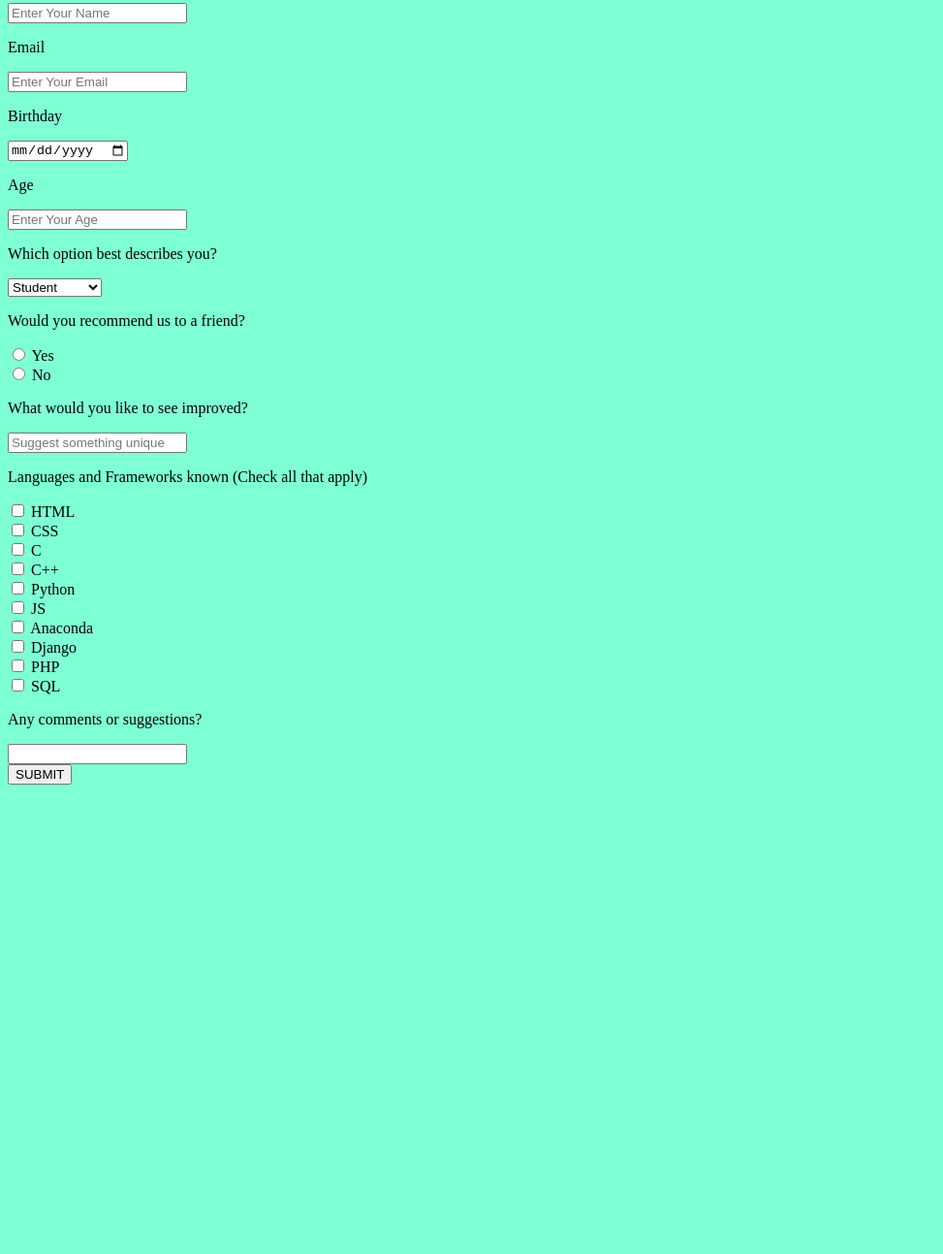
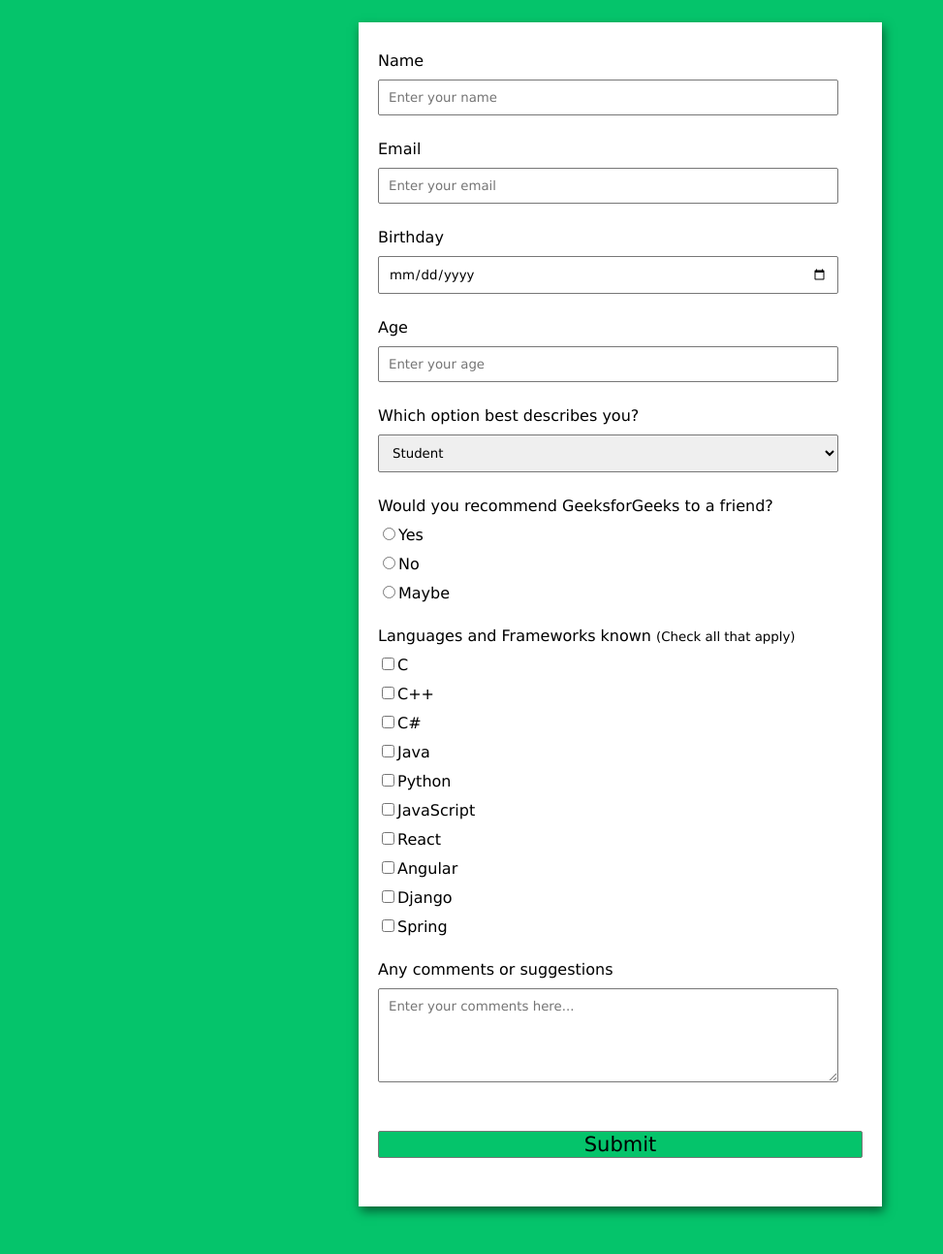
Before and after one commit to Amrit-Raj-17/Random-Survey, a plain HTML site: page index.html in a window 1280 px wide. Shown: the part 73-1366 px from the top of the page at 97% size, without its empty margins (0-973 px from the left). Before the commit the page ends 890 px from the top, so only its background shows below. Drawn offline with Linux system fonts and the light colour scheme.

Commit message:
Add files via upload

```diff
--- a/index.html
+++ b/index.html
@@ -5,59 +5,136 @@
     <title>Survey</title>
 </head>
 <body>
-    <p class="survey">Survey Form</p>
-    <dev class="details">
-        <p>Name</p>
-        <input type="text" name="name" id="name" placeholder="Enter Your Name"><br>
-        <p>Email</p>
-        <input type="email" name="email" id="email" placeholder="Enter Your Email"><br>
-        <p>Birthday</p>
-        <input type="date" id="birthday" name="birthday">
-        <p>Age</p>
-        <input type="number" name="age" id="age" placeholder="Enter Your Age">
-        <p>Which option best describes you?</p>
-        <select>
-            <option>Student</option>
-            <option>Developer</option>
-            <option>Teacher</option>
-            <option>Programmer</option>
-            <option>Other</option>
-        </select>
-        <p>Would you recommend us to a friend?</p>
-        <form>
-            <input type="radio" id="Yes" name="recommend">
-            <label for="Yes">Yes</label><br>
-            <input type="radio" id="No" name="recommend">
-            <label for="No">No</label>
-        </form>
-        <p>What would you like to see improved?</p>
-        <input type="text" name="improve" id="improve" placeholder="Suggest something unique">
-        <p>Languages and Frameworks known (Check all that apply)</p>
-        <form>
-            <input type="checkbox" id="HTML" name="html">
-            <label for="HTML">HTML</label><br>
-            <input type="checkbox" id="CSS" name="css">
-            <label for="CSS">CSS</label><br>
-            <input type="checkbox" id="C" name="C">
-            <label for="C">C</label><br>
-            <input type="checkbox" id="C++" name="C++">
-            <label for="C++">C++</label><br>
-            <input type="checkbox" id="Python" name="Python">
-            <label for="Python">Python</label><br>
-            <input type="checkbox" id="JS" name="js">
-            <label for="JS">JS</label><br>
-            <input type="checkbox" id="Anaconda" name="Anaconda">
-            <label for="Anaconda">Anaconda</label><br>
-            <input type="checkbox" id="Django" name="Django">
-            <label for="Django">Django</label><br>
-            <input type="checkbox" id="PHP" name="PHP">
-            <label for="PHP">PHP</label><br>
-            <input type="checkbox" id="SQL" name="SQL">
-            <label for="SQL">SQL</label><br>
-        </form>
-        <p>Any comments or suggestions?</p>
-        <input type="text"><br>
-        <input class="submit" type="button" onclick="alert('Thank you for the survey.')" value="SUBMIT">
-    </dev>
+    <h1>Survey Form</h1>
+
+    <form id="form">
+
+        <div class="form-control">
+            <label for="name" id="label-name">
+                Name
+            </label>
+
+            <input type="text"
+                   id="name"
+                   placeholder="Enter your name" />
+        </div>
+
+        <div class="form-control">
+            <label for="email" id="label-email">
+                Email
+            </label>
+
+            <input type="email"
+                   id="email"
+                   placeholder="Enter your email" />
+        </div>
+
+        <div class="form-control">
+            <label for="birthday" id="label-birthday">
+                Birthday
+            </label>
+
+            <input type="date"
+                id="birthday"
+                placeholder="Enter your birthday" />
+        </div>
+
+        <div class="form-control">
+            <label for="age" id="label-age">
+                Age
+            </label>
+
+            <input type="text"
+                   id="age"
+                   placeholder="Enter your age" />
+        </div>
+
+        <div class="form-control">
+            <label for="role" id="label-role">
+                Which option best describes you?
+            </label>
+
+            <select name="role" id="role">
+                <option value="student">Student</option>
+                <option value="intern">Intern</option>
+                <option value="professional">
+                    Professional
+                </option>
+                <option value="other">Other</option>
+            </select>
+        </div>
+
+        <div class="form-control">
+            <label>
+                Would you recommend GeeksforGeeks
+                to a friend?
+            </label>
+
+            <label for="recommed-1">
+                <input type="radio"
+                       id="recommed-1"
+                       name="recommed">Yes</input>
+            </label>
+            <label for="recommed-2">
+                <input type="radio"
+                       id="recommed-2"
+                       name="recommed">No</input>
+            </label>
+            <label for="recommed-3">
+                <input type="radio"
+                       id="recommed-3"
+                       name="recommed">Maybe</input>
+            </label>
+        </div>
+
+        <div class="form-control">
+            <label>Languages and Frameworks known
+                <small>(Check all that apply)</small>
+            </label>
+            <label for="inp-1">
+                <input type="checkbox"
+                       name="inp">C</input></label>
+            <label for="inp-2">
+                <input type="checkbox"
+                       name="inp">C++</input></label>
+            <label for="inp-3">
+                <input type="checkbox"
+                       name="inp">C#</input></label>
+            <label for="inp-4">
+                <input type="checkbox"
+                       name="inp">Java</input></label>
+            <label for="inp-5">
+                <input type="checkbox"
+                       name="inp">Python</input></label>
+            <label for="inp-6">
+                <input type="checkbox"
+                       name="inp">JavaScript</input></label>
+            <label for="inp-7">
+                <input type="checkbox"
+                       name="inp">React</input></label>
+            <label for="inp-7">
+                <input type="checkbox"
+                       name="inp">Angular</input></label>
+            <label for="inp-7">
+                <input type="checkbox"
+                       name="inp">Django</input></label>
+            <label for="inp-7">
+                <input type="checkbox"
+                       name="inp">Spring</input></label>
+        </div>
+
+        <div class="form-control">
+            <label for="comment">
+                Any comments or suggestions
+            </label>
+            <textarea name="comment" id="comment"
+                cols="50" rows="5"
+                placeholder="Enter your comments here..."></textarea>
+        </div>
+
+        <button type="submit" value="submit">
+            Submit
+        </button>
+    </form>
 </body>
 </html>
--- a/style.css
+++ b/style.css
@@ -1,3 +1,46 @@
 body{
-    background-color:aquamarine ;
+    background-color:#05c46b ;
+    text-align: center;
+    font-family: Verdana;
 }
+form{
+    background-color: #fff;
+    max-width: 500px;
+    margin: 50px auto;
+    padding: 30px 20px;
+    box-shadow: 2px 5px 10px rgba(0,0,0,0.5);
+}
+.form-control{
+    text-align: left;
+    margin-bottom: 25px;
+}
+.form-control label{
+    display: block;
+    margin-bottom: 10px;
+}
+.form-control input,
+.form-control select,
+.form-control textarea {
+    border: 1px solid #777;
+    border-radius: 2px;
+    font-family: inherit;
+    padding: 10px;
+    display: block;
+    width: 95%;
+}
+.form-control input[type="radio"],
+.form-control input[type="checkbox"] {
+    display: inline-block;
+    width: auto;
+}
+button{
+    background-color: #05c46b;
+    border: 1px solid #777;
+    border-radius: 2px;
+    font-family: inherit;
+    font-size: 21px;
+    display: block;
+    width: 100%;
+    margin-top: 50px;
+    margin-bottom: 20px;
+}
```
